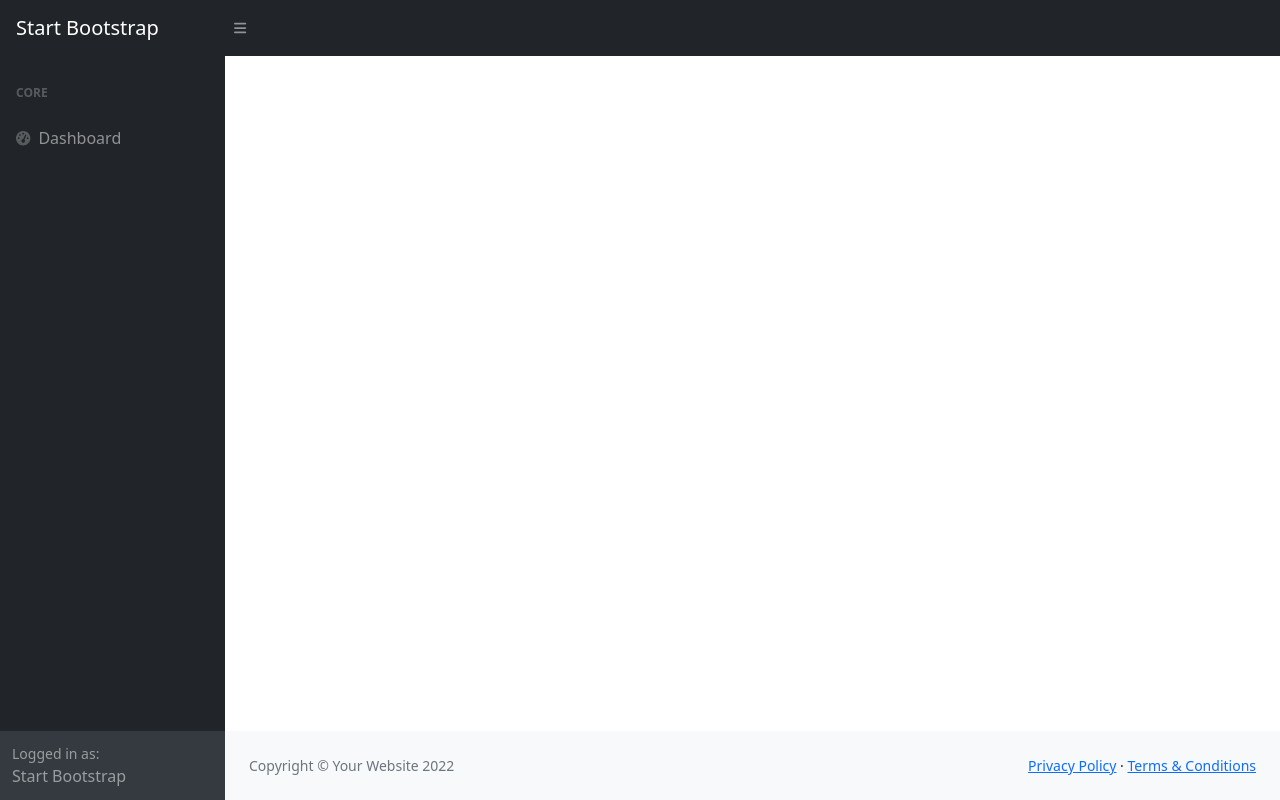
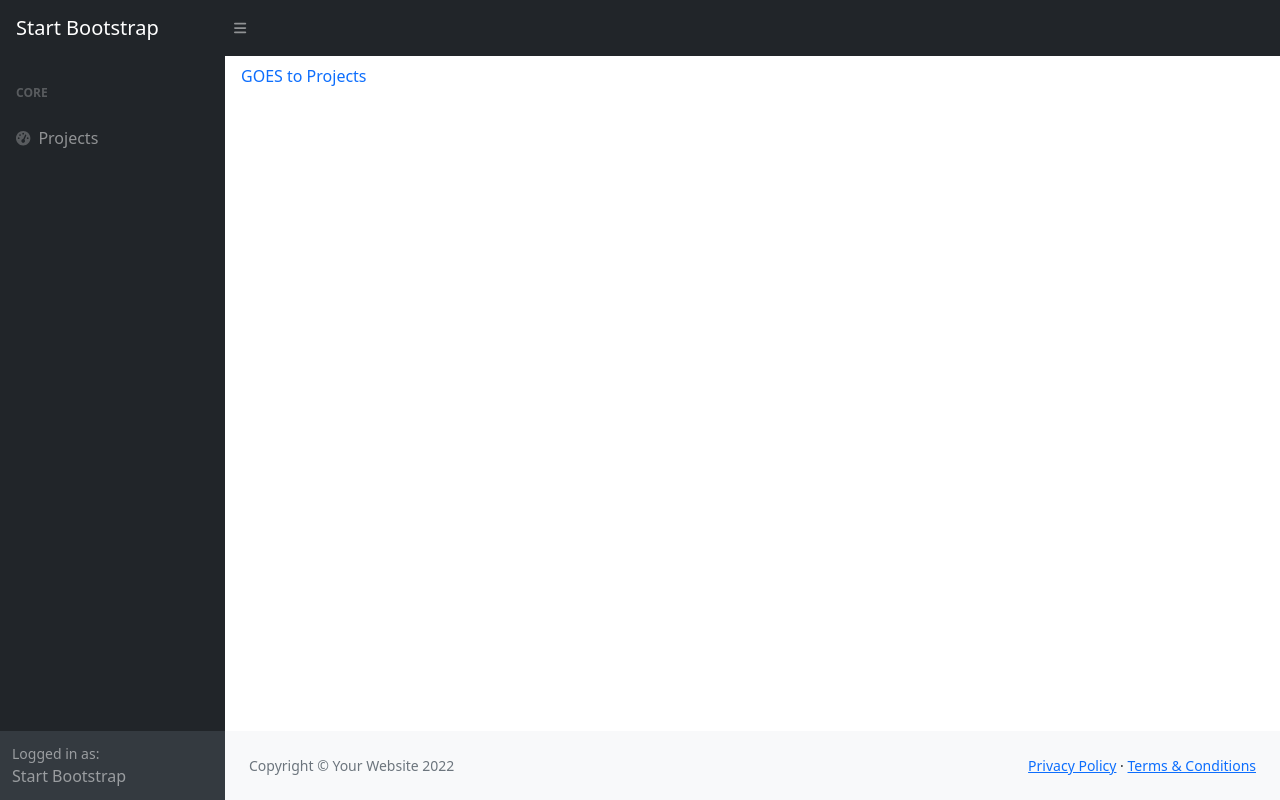
Before and after one commit to Nawaytu/project_pkl, a CodeIgniter app: page /project/index.php/dashboard/index in a window 1280 px wide. Run offline with CodeIgniter, Linux system fonts and the light colour scheme; some libraries are stand-ins or nearby versions.

Commit message:
sidebar edit

```diff
--- a/application/views/index.php
+++ b/application/views/index.php
@@ -0,0 +1,3 @@
+<a class="nav-link" href="<?= base_url() ?>projects">
+                        GOES to Projects
+                    </a>
--- a/application/views/layouts/sidebar.php
+++ b/application/views/layouts/sidebar.php
@@ -4,9 +4,9 @@
             <div class="sb-sidenav-menu">
                 <div class="nav">
                     <div class="sb-sidenav-menu-heading">Core</div>
-                    <a class="nav-link" href=" ">
+                    <a class="nav-link" href="<?= base_url() ?>projects">
                         <div class="sb-nav-link-icon"><i class="fas fa-tachometer-alt"></i></div>
-                        Dashboard
+                        Projects
                     </a>
                 </div>
             </div>
```
